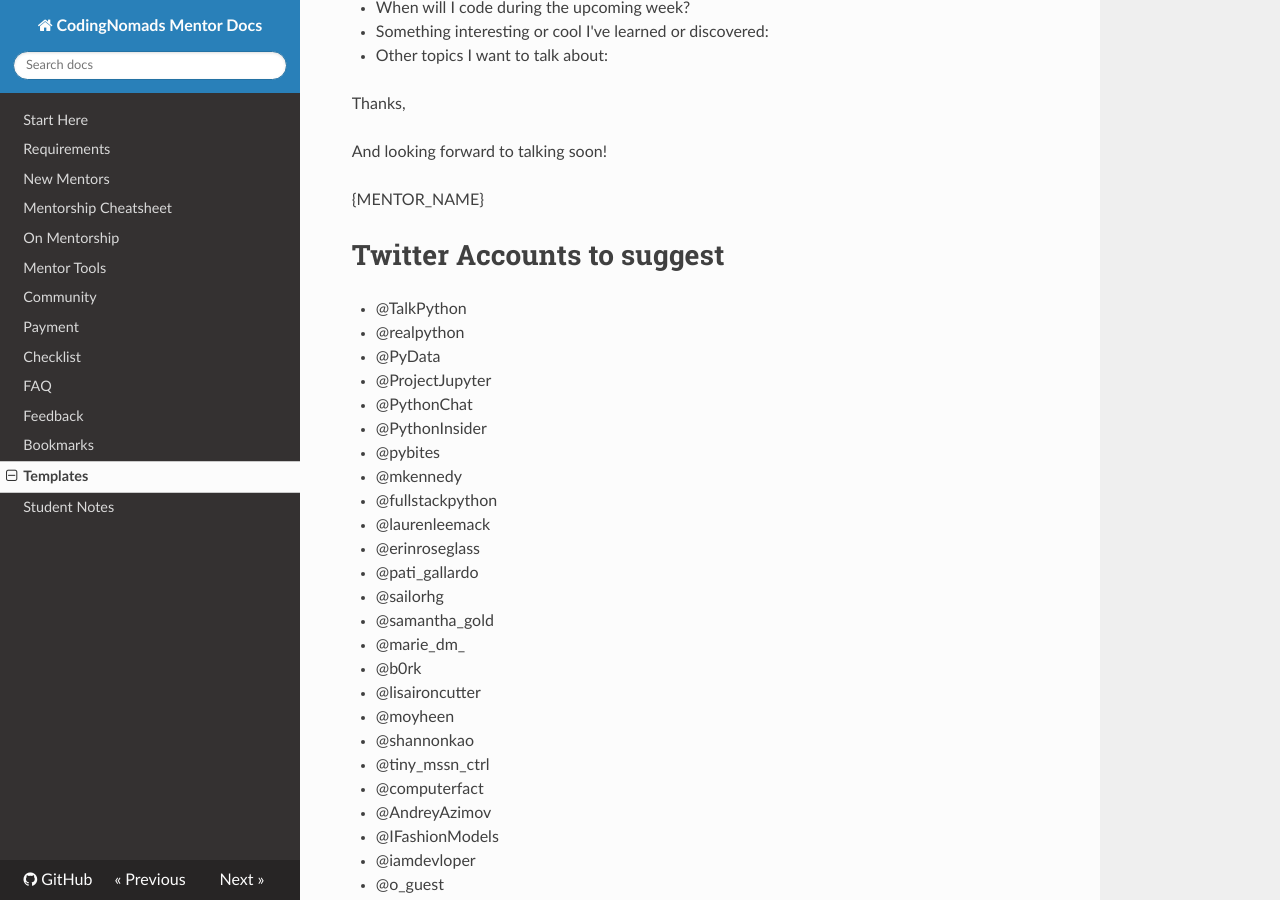
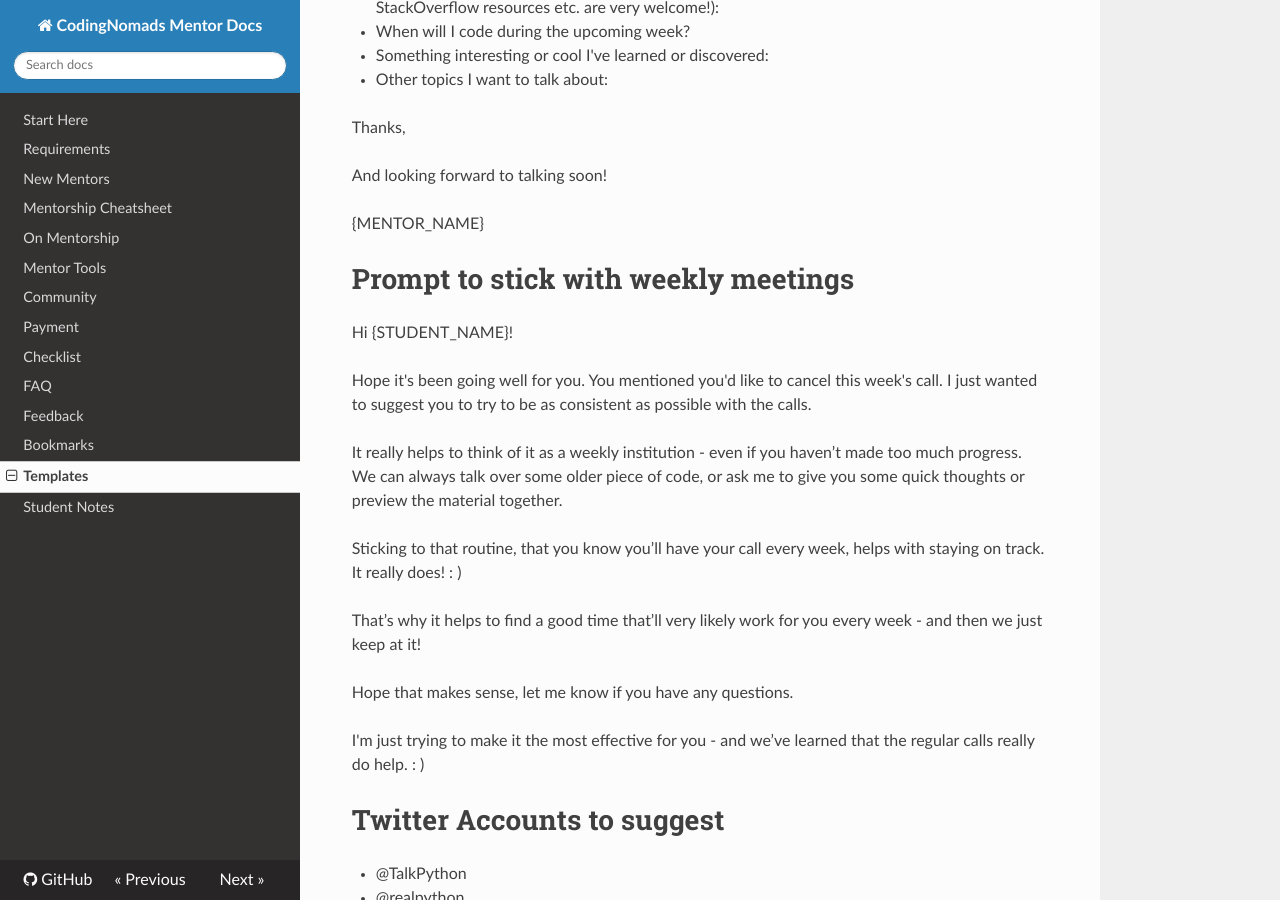
Before and after one commit to CodingNomads/mentor-docs, an MkDocs documentation site: the page built from docs/12_templates.md, in a window 1280 px wide and 900 px high, scrolled down 3528 px. Built offline with MkDocs 1.6.1, drawn with Linux system fonts in a browser that asks for light colours; nearby versions of some CDN libraries; some of the changed text lies outside the part shown.

Commit message:
Update docs

```diff
--- a/docs/12_templates.md
+++ b/docs/12_templates.md
@@ -116,6 +116,25 @@ And looking forward to talking soon!
 
 {MENTOR_NAME}
 
+# Prompt to stick with weekly meetings
+
+Hi {STUDENT_NAME}!
+
+Hope it's been going well for you.
+You mentioned you'd like to cancel this week's call.
+I just wanted to suggest you to try to be as consistent as possible with the calls.
+
+It really helps to think of it as a weekly institution - even if you haven’t made too much progress.
+We can always talk over some older piece of code, or ask me to give you some quick thoughts or preview the material together.
+
+Sticking to that routine, that you know you’ll have your call every week, helps with staying on track. It really does! : )
+
+That’s why it helps to find a good time that’ll very likely work for you every week - and then we just keep at it!
+
+Hope that makes sense, let me know if you have any questions.
+
+I'm just trying to make it the most effective for you - and we’ve learned that the regular calls really do help. : )
+
 
 # Twitter Accounts to suggest
 
```
